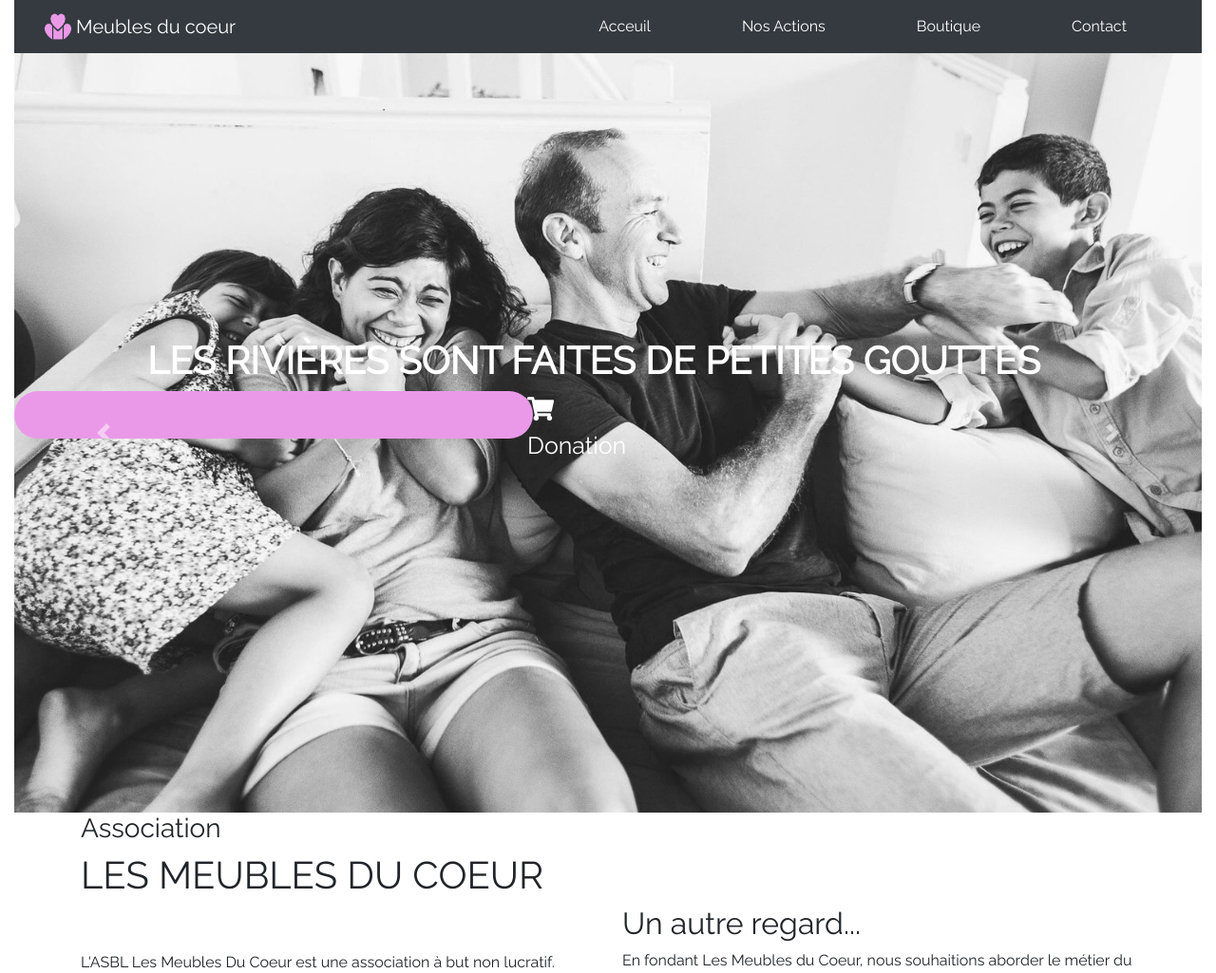
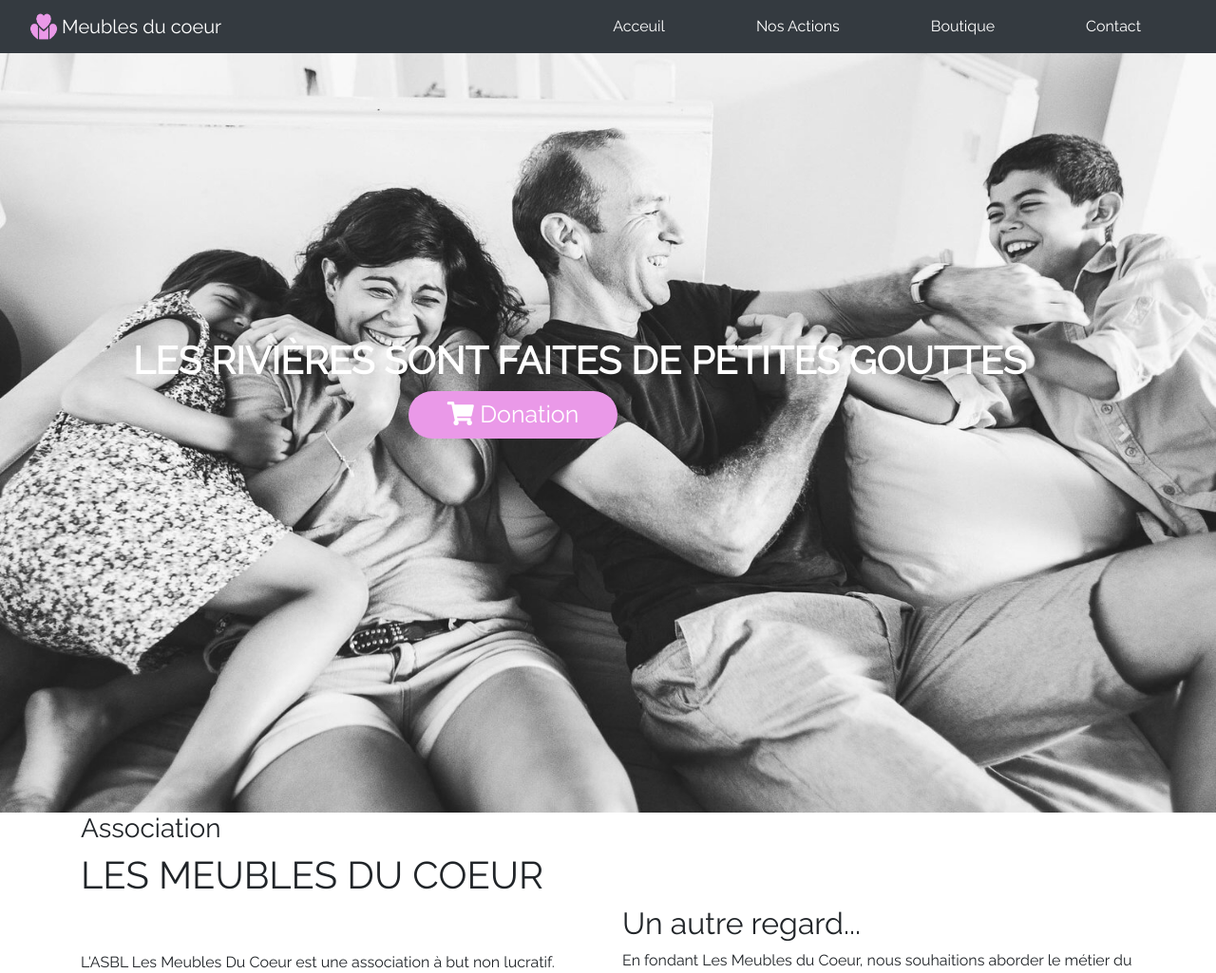
Before and after one commit to Liedekerke/AHOD, a PHP site: page / in a window 1280 px wide. Shown: the top 1025 px of the page at 95% size. Run offline with PHP 8.4, Linux system fonts and the light colour scheme; some libraries are stand-ins or nearby versions.

Commit message:
visu fin

```diff
--- a/assets/CSS/style.css
+++ b/assets/CSS/style.css
@@ -23,8 +23,8 @@ button {
 }
 
 .button {
-  text-align: center;
-  padding-left: 50%;
+  display: block;
+  margin: 0 auto;
   animation-name: text2;
   animation-duration: 2s;
   border-radius: 30px;
@@ -266,3 +266,8 @@ button {
   font-weight: 500;
   margin: 10px;
 }
+
+#carouselExampleFade {
+  margin-left: -15px;
+  margin-right: -15px;
+}
--- a/index.html
+++ b/index.html
@@ -19,7 +19,7 @@
   <!-- navbar -->
   <div class="container-fluid">
     <div class="row">
-      <div class="col-md-12">
+      <div class="col-md-12" style="padding:0;">
         <nav class="navbar navbar-expand-lg navbar-dark navbar-custom bg-dark ">
           <div class="container-fluid">
             <a class="navbar-brand" href="#"><img class="float-left mr-1" src="assets/images/logo.png" id="logo" alt=""> Meubles du coeur</a>
--- a/service-worker.js
+++ b/service-worker.js
@@ -37,7 +37,7 @@
 /* eslint-disable indent, no-unused-vars, no-multiple-empty-lines, max-nested-callbacks, space-before-function-paren, quotes, comma-spacing */
 'use strict';
 
-var precacheConfig = [["README.md","ef71580f87da93be5cbc325044225c7d"],["assets/CSS/style.css","584d5e62b5a1c1b5254e78abf54ddb60"],["assets/JS/script.js","b79cbc6a08589fdc0187e9127c06c8ad"],["assets/images/Annex.jpg","8c8214f8e02679bb40a5ed52e1d185ca"],["assets/images/Annex2.jpg","da1d84baf2bcab395704260a247d04d2"],["assets/images/Annex3.jpg","9440a775f36049a6ddc8ae206099c8a1"],["assets/images/action-redistrubution.jpg","df4d76e1b6dace5fcf16ad48e99a870d"],["assets/images/action-resto.jpg","13a2c238db3f1a40f155794e5a922190"],["assets/images/action-vide-maison.jpg","9acd9656712b2804f5b85eae2c2704e5"],["assets/images/actu.jpg","00d9122d8700d60495e46233f3385b53"],["assets/images/actu2.jpg","7b972c3a08cdb5f946b27d7f2b18bed2"],["assets/images/actu3.jpg","23568bf0d626a8cfd1268f75c1ede57b"],["assets/images/boutique-decoration.jpg","494e1b3b1bb83ab1ffb2f70d783bb24b"],["assets/images/boutique-luminaire.jpg","b3977428b4918589fd614fe9e2dea24e"],["assets/images/boutique-mobilier.jpg","872343f0c0b2ec7d9b68332608973e92"],["assets/images/boutique-salon.jpg","7e4e96205092976a8cd2cad49165b340"],["assets/images/logo.png","d5075a98968abbff1820dd4c0b1f4f51"],["assets/images/slide1.jpg","5667044d5cf7e9efa95783f1566f0996"],["assets/images/slide2.jpg","8ef60626c3557e29da0e78faf42411dc"],["index.html","a62502ea99444ee4bdc72209949573b9"]];
+var precacheConfig = [["README.md","ef71580f87da93be5cbc325044225c7d"],["assets/CSS/style.css","6c954b6b9197c060c33c2c1d71b1c9ba"],["assets/JS/script.js","b79cbc6a08589fdc0187e9127c06c8ad"],["assets/images/Annex.jpg","8c8214f8e02679bb40a5ed52e1d185ca"],["assets/images/Annex2.jpg","da1d84baf2bcab395704260a247d04d2"],["assets/images/Annex3.jpg","9440a775f36049a6ddc8ae206099c8a1"],["assets/images/action-redistrubution.jpg","df4d76e1b6dace5fcf16ad48e99a870d"],["assets/images/action-resto.jpg","13a2c238db3f1a40f155794e5a922190"],["assets/images/action-vide-maison.jpg","9acd9656712b2804f5b85eae2c2704e5"],["assets/images/actu.jpg","00d9122d8700d60495e46233f3385b53"],["assets/images/actu2.jpg","7b972c3a08cdb5f946b27d7f2b18bed2"],["assets/images/actu3.jpg","23568bf0d626a8cfd1268f75c1ede57b"],["assets/images/boutique-decoration.jpg","494e1b3b1bb83ab1ffb2f70d783bb24b"],["assets/images/boutique-luminaire.jpg","b3977428b4918589fd614fe9e2dea24e"],["assets/images/boutique-mobilier.jpg","872343f0c0b2ec7d9b68332608973e92"],["assets/images/boutique-salon.jpg","7e4e96205092976a8cd2cad49165b340"],["assets/images/logo.png","d5075a98968abbff1820dd4c0b1f4f51"],["assets/images/slide1.jpg","5667044d5cf7e9efa95783f1566f0996"],["assets/images/slide2.jpg","8ef60626c3557e29da0e78faf42411dc"],["index.html","6942ce9b44fe1768a91dc30707d4637b"]];
 var cacheName = 'sw-precache-v3-sw-precache-' + (self.registration ? self.registration.scope : '');
 
 
```
